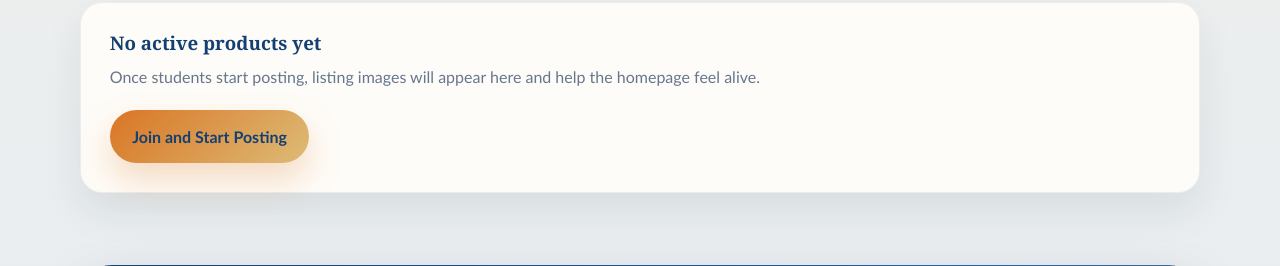
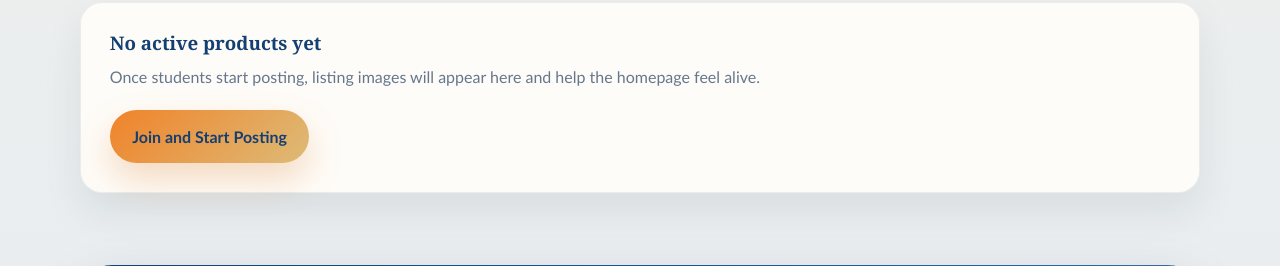
Before and after one commit to enockpaulo006-hash/ARU-Marketplace-Firebase, a Django app: page / in a window 1280 px wide. Shown: the part 1402-1668 px from the top of the page. Run offline with Django 5.2, Linux system fonts and the light colour scheme; data that the repository does not hold is empty.

Commit message:
update css

```diff
--- a/static/css/main.css
+++ b/static/css/main.css
@@ -10,7 +10,7 @@
     --primary-rgb: 29, 98, 170;
     --primary-deep: #133f72;
     --primary-deep-rgb: 19, 63, 114;
-    --accent: #d97624;
+    --accent: #f0832a;
     --accent-rgb: 217, 118, 36;
     --accent-strong: #b95f17;
     --accent-soft: #f8e2cf;
```
